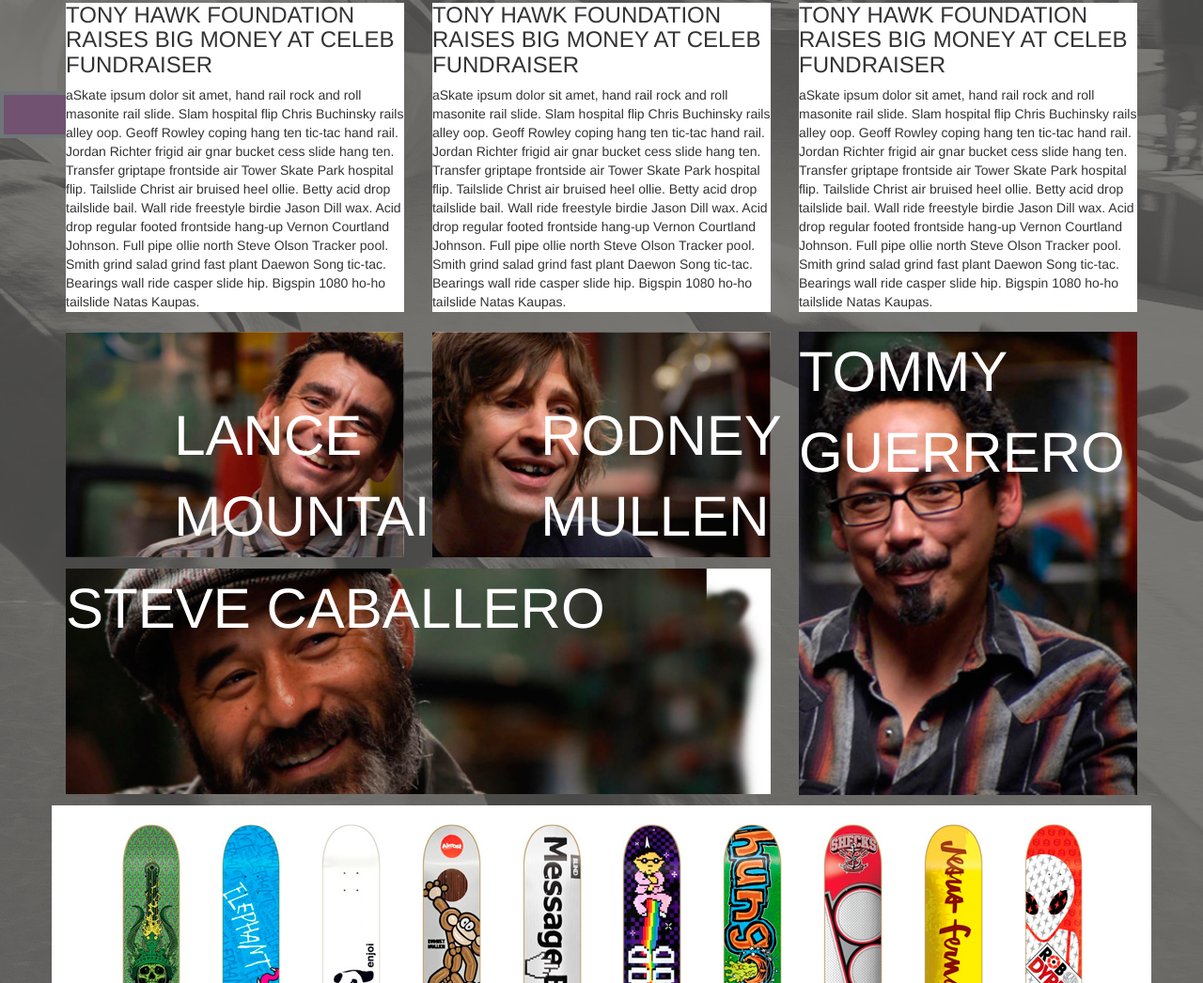
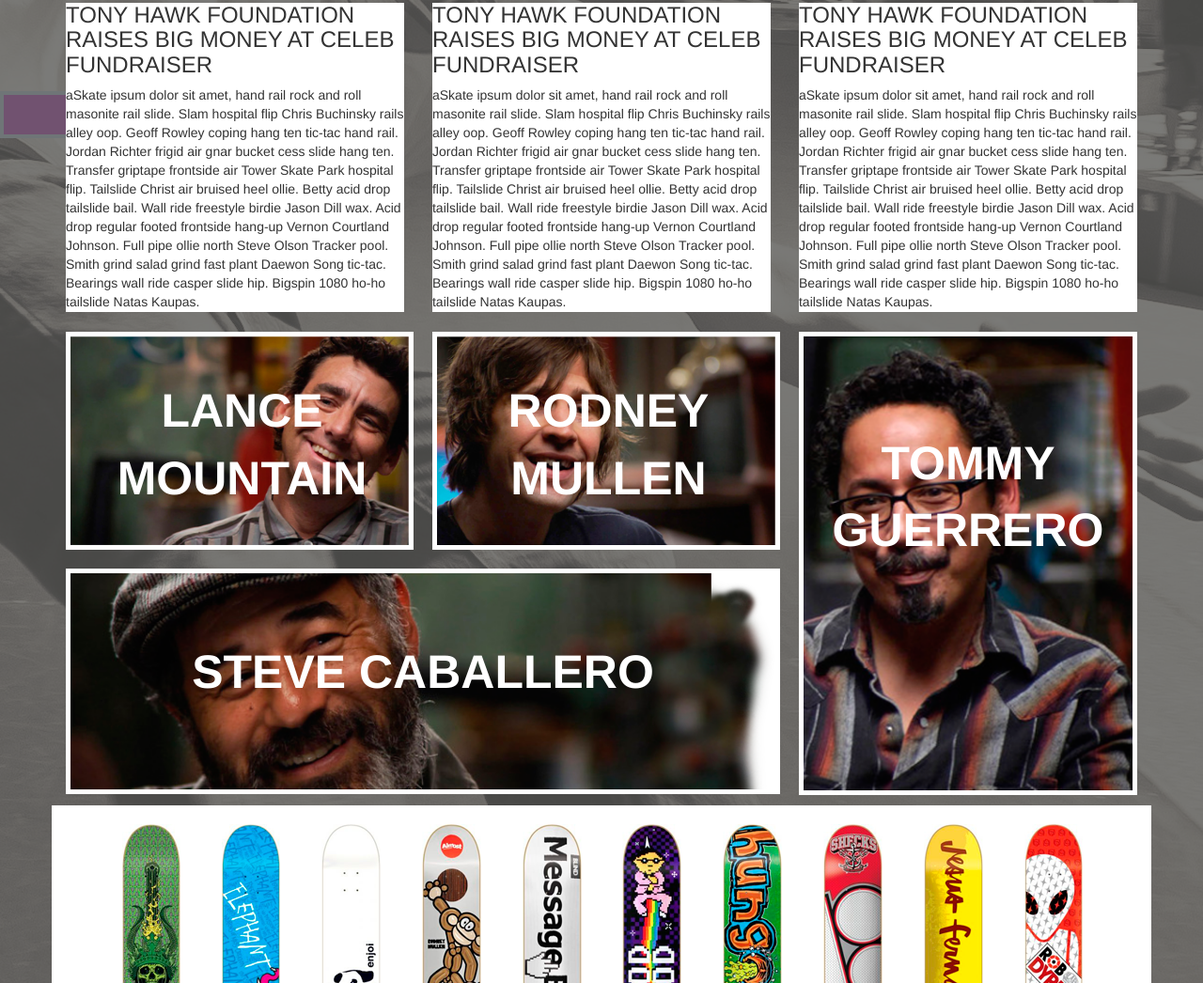
Before and after one commit to Absolutestunna/IY-2.8-SK8, a plain HTML site: page index.html in a window 1280 px wide. Shown: the part 503-1549 px from the top of the page at 94% size. Drawn offline with Linux system fonts and the light colour scheme.

Commit message:
display update

```diff
--- a/index.html
+++ b/index.html
@@ -94,18 +94,18 @@
       <div class="headcount col-md-8">
           <div class="small-head row">
             <div class="lance lrm col-md-6">
-              <span class="mountain span-name">LANCE MOUNTAIN</span>
+              <span class="mountain span-name"><p>LANCE MOUNTAIN</p></span>
             </div>
-            <div class="lrm col-md-6"><span class="rodney span-name">RODNEY MULLEN</span></div>
+            <div class="lrm col-md-6"><span class="rodney span-name"><p>RODNEY MULLEN</p></span></div>
           </div>
 
           <div class="row">
-            <div class="steve col-md-12"><span class="span-name">STEVE CABALLERO</span></div>
+            <div class="steve col-md-12"><span class="span-name"><p>STEVE CABALLERO</p></span></div>
           </div>
 
       </div>
       <div class="tommy col-md-4">
-        <span class="span-name">TOMMY GUERRERO</span>
+        <span class="span-name"><p>TOMMY GUERRERO</p></span>
       </div>
 
     </div><!--end of row4-->
--- a/scss/_variables.scss
+++ b/scss/_variables.scss
@@ -1,5 +1,5 @@
 $icon-font-path: "../bower_components/bootstrap-sass/assets/fonts/bootstrap/";
 $grid-gutter-width: 10px;
-$container-large-desktop: (800px + $grid-gutter-width);
+$container-large-desktop: (1024px + $grid-gutter-width);
 $font-family-fantasy: "Urban Cowboy", "Old Times New Roman", Papyrus, fantasy;
 $font-family-base: $font-family-fantasy;
--- a/styles.css
+++ b/styles.css
@@ -1,6 +1,7 @@
 body {
   background-image: url(./skateboard-images/bg.jpg);
   margin: 0;
+  padding: 0;
   position:relative;
 }
 
@@ -191,11 +192,15 @@ Third Row (headcount pics) also called row4
 .tommy {
   height: 473px;
 }
+.tommy p {
+  margin-top: 100px;
+}
 .tommy span {
   background-image: url(./skateboard-images/sk8er-2.png);
   background-size: cover;
   background-position: right;
   height: 493px;
+  border: 5px solid white;
 }
 .lrm {
   height: 232px;
@@ -205,18 +210,35 @@ Third Row (headcount pics) also called row4
   padding-left: 32%;
   padding-right: 68%;
   text-align: center;
-  padding-top: 19%;
+  padding-top: 25%;
 
 }
+
 .rodney {
   background-image: url(./skateboard-images/sk8er-3.png);
   background-size: cover;
   background-position: right;
+  border: 5px solid white;
+  height: 100%;
+}
+.rodney p {
+  color: #FFF;
+  position: absolute;
+  bottom: 30px;
+  left: 15px;
 }
 .mountain {
   background-image: url(./skateboard-images/sk8er-4.png);
   background-size: cover;
   background-position: right;
+  height: 100%;
+  border: 5px solid white;
+}
+.mountain p {
+  color: #FFF;
+  position: absolute;
+  bottom: 30px;
+  left: 15px;
 }
 
 .steve span {
@@ -224,12 +246,20 @@ Third Row (headcount pics) also called row4
   background-position: center;
   background-size: cover;
   height: 240px;
-
+  border: 5px solid white;
+  width: 760px;
+}
+.steve p {
+  color: #FFF;
+  margin: 0 auto;
+  padding-top: 70px;
 }
 .span-name {
   color: white;
-  font-size: 60px;
+  font-size: 50px;
+  font-weight: bold;
   display: block;
+  text-align: center;
 }
 
 /***********************************************************************
@@ -260,9 +290,6 @@ Fifth Row (skateboard pics)
   display: inline-block;
   padding: 20px;
 }
-
-
-
 /***********************************************************************
 Fifth Row  (contact information)
 *************************************************************************/
```
